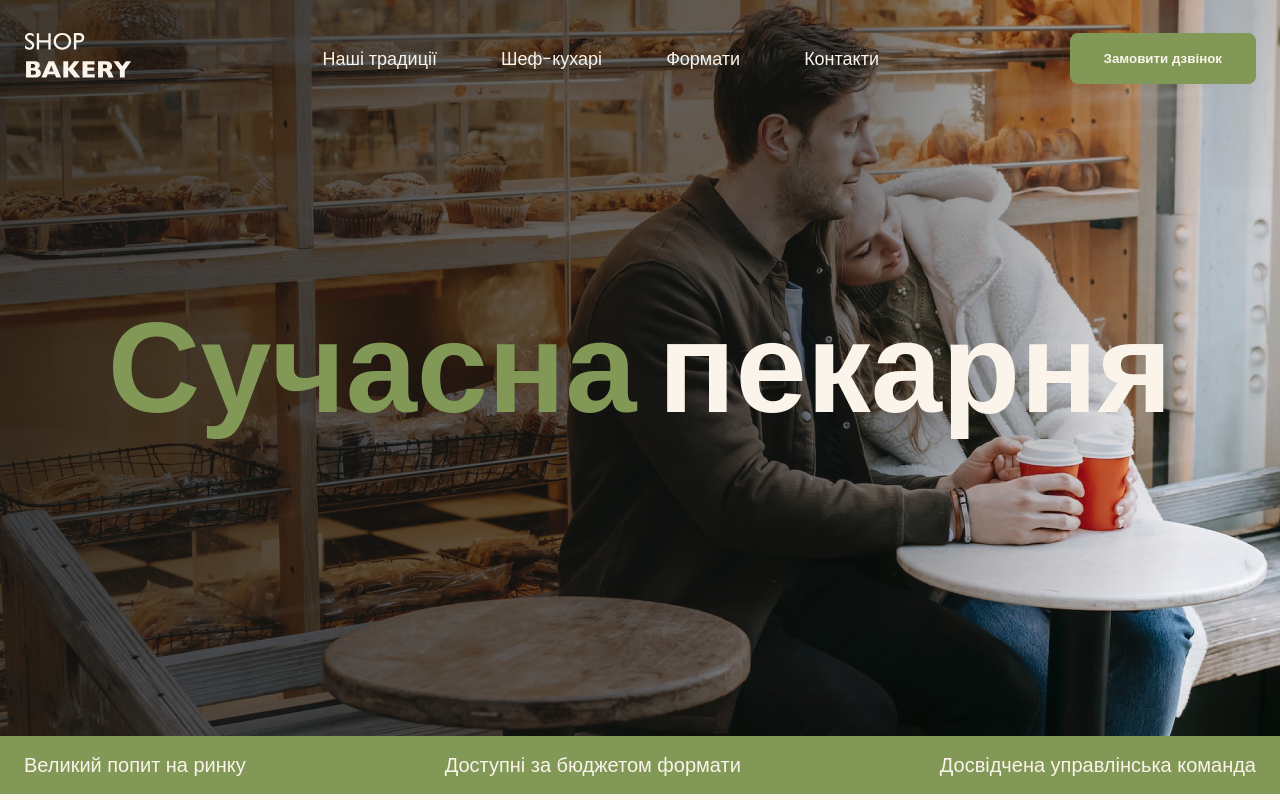
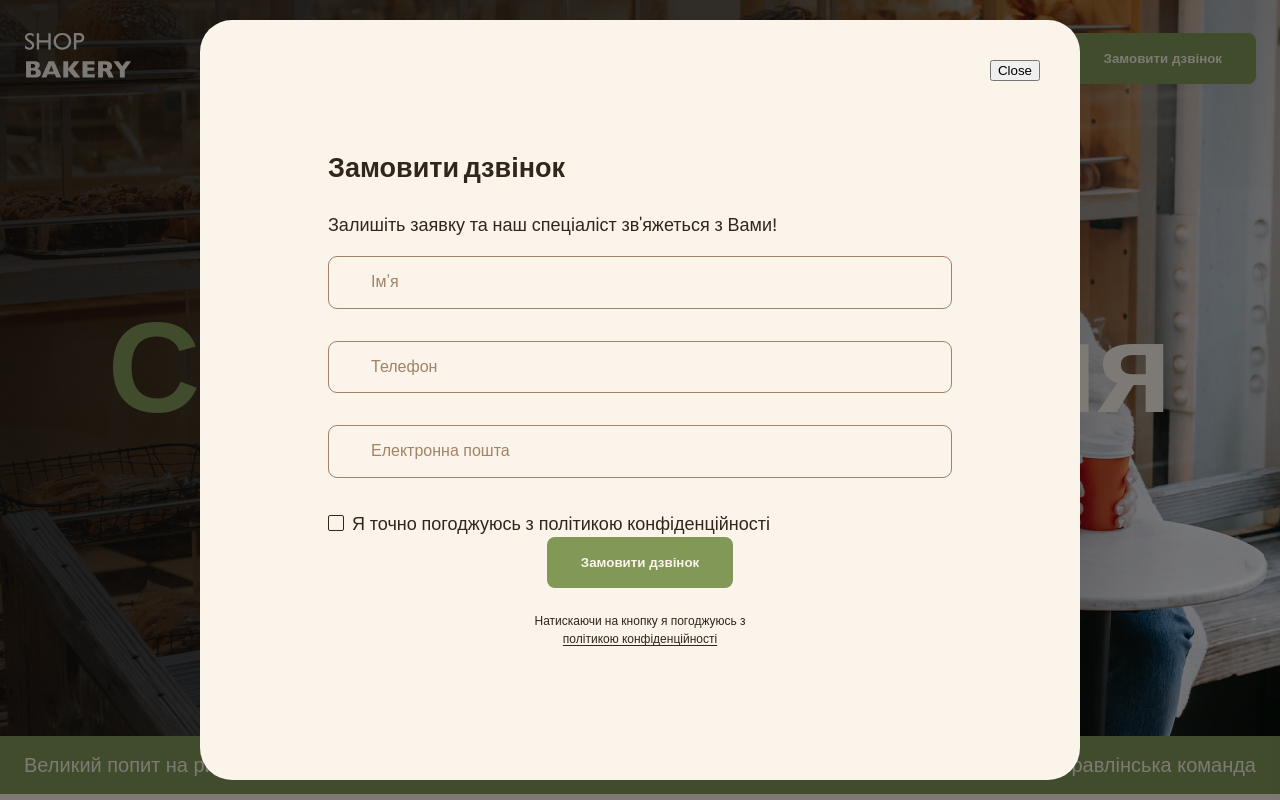
Before and after one commit to NastyaDudka/test, a plain HTML site: page index.html in a window 1280 px wide. Shown: the top 800 px of the page. Drawn offline with Linux system fonts and the light colour scheme.

Commit message:
module 14

```diff
--- a/css/styles.css
+++ b/css/styles.css
@@ -110,6 +110,13 @@ ul {
 .button:hover {
   color: var(--color-brand-dark);
   background-color: transparent;
+}
+
+.button:disabled {
+  color: grey;
+  background-color: lightgrey;
+  cursor: not-allowed;
+  border: currentColor;
 }
 
 /* link */
@@ -496,8 +503,10 @@ ul {
   max-width: 880px;
   height: 100%;
   max-height: 880px;
+  padding: 128px;
   background-color: var(--color-primary-light);
   border-radius: 32px;
+  overflow-y: auto;
 }
 
 .backdrop.is-hidden {
@@ -511,3 +520,103 @@ ul {
   top: 40px;
   right: 40px;
 }
+
+/* form */
+.form-field {
+  margin-bottom: 32px;
+  position: relative;
+}
+
+.form-label {
+  position: absolute;
+  top: 16px;
+  left: 42px;
+  font-size: 16px;
+  line-height: 1.17;
+  color: var(--color-secondary-dark);
+  transition: transform 0.3s;
+}
+
+.form-input:focus + .form-label {
+  transform: translate(-36px, -40px);
+}
+
+.form-input {
+  padding: 16px 42px;
+  width: 100%;
+  font-size: 16px;
+  line-height: 1.17;
+  border: 1px solid var(--color-secondary-dark);
+  border-radius: 9px;
+  background-color: transparent;
+}
+
+.form-input:focus {
+  border-color: var(--color-brand-normal);
+  outline: none;
+}
+
+.form-input:disabled {
+  border-color: lightgrey;
+}
+
+.form-input:disabled::placeholder {
+  color: lightgrey;
+}
+
+.form-input::placeholder {
+  color: var(--color-secondary-dark);
+  font-size: 16px;
+  line-height: 1.17;
+}
+
+.form-input:focus::placeholder {
+  color: var(--color-primary-dark);
+}
+
+.form-button {
+  display: block;
+  margin: 0 auto 24px;
+}
+
+.form-terms {
+  max-width: 220px;
+  margin: 0 auto;
+  font-size: 12px;
+  line-height: 1.5;
+  font-weight: 500;
+  text-align: center;
+}
+
+.form-terms-link {
+  color: var(--color-primary-dark);
+  text-underline-offset: 2px;
+}
+
+.checkbox {
+  position: relative;
+}
+
+.checkbox-input {
+  appearance: none;
+}
+
+.checkbox-input:checked + .checkbox-label::before {
+  background-color: green;
+}
+
+.checkbox-label {
+  padding-left: 24px;
+}
+
+.checkbox-label::before {
+  position: absolute;
+  top: 0;
+  left: 0;
+  margin-top: 5px;
+  width: 16px;
+  height: 16px;
+  border: 1px solid var(--color-primary-dark);
+  border-radius: 2px;
+  content: "";
+}
--- a/index.html
+++ b/index.html
@@ -198,7 +198,53 @@
                 Приєднуйтесь до мережі пекарень
               </h2>
               <p>Заповни форму, щоб ми звʼязались з тобою!</p>
-              <!-- form -->
+              <form name="contact-form" autocomplete="off" novalidate>
+                <div class="form-field">
+                  <input
+                    class="form-input"
+                    type="text"
+                    id="user-name"
+                    name="user-name"
+                  />
+                  <label class="form-label" for="user-name">Імʼя</label>
+                </div>
+
+                <div class="form-field">
+                  <label class="form-label visually-hidden" for="user-tel"
+                    >Телефон</label
+                  >
+                  <input
+                    class="form-input"
+                    type="tel"
+                    id="user-tel"
+                    name="user-tel"
+                    placeholder="Телефон"
+                  />
+                </div>
+
+                <div class="form-field">
+                  <label class="form-label visually-hidden" for="user-email"
+                    >Електронна пошта</label
+                  >
+                  <input
+                    class="form-input"
+                    type="email"
+                    id="user-email"
+                    name="user-email"
+                    placeholder="Електронна пошта"
+                  />
+                </div>
+
+                <button class="form-button button" type="submit">
+                  Замовити дзвінок
+                </button>
+                <p class="form-terms">
+                  Натискаючи на кнопку я погоджуюсь з
+                  <a class="form-terms-link" href="#"
+                    >політикою конфіденційності</a
+                  >
+                </p>
+              </form>
             </div>
 
             <iframe
@@ -277,9 +323,77 @@
       </div>
     </footer>
 
-    <div class="backdrop-is-hidden">
+    <div class="backdrop">
       <div class="modal">
         <button class="modal-btn-close" type="button">Close</button>
+        <h2>Замовити дзвінок</h2>
+        <p>Залишіть заявку та наш спеціаліст зв'яжеться з Вами!</p>
+        <form name="modal-form" autocomplete="off">
+          <div class="form-field">
+            <label class="form-label visually-hidden" for="user-name"
+              >Імʼя</label
+            >
+            <input
+              class="form-input"
+              type="tel"
+              id="uuser-name"
+              name="user-name"
+              placeholder="Імʼя"
+              minlength="2"
+              maxlength="20"
+              required
+            />
+          </div>
+
+          <div class="form-field">
+            <label class="form-label visually-hidden" for="user-tel"
+              >Телефон</label
+            >
+            <input
+              class="form-input"
+              type="tel"
+              id="user-tel"
+              name="user-tel"
+              placeholder="Телефон"
+              required
+              pattern="^\+[0-9]{12}"
+            />
+          </div>
+
+          <div class="form-field">
+            <label class="form-label visually-hidden" for="user-email"
+              >Електронна пошта</label
+            >
+            <input
+              class="form-input"
+              type="email"
+              id="user-email"
+              name="user-email"
+              placeholder="Електронна пошта"
+              required
+            />
+          </div>
+
+          <div class="checkbox">
+            <input
+              class="checkbox-input visually-hidden"
+              type="checkbox"
+              id="terms-conditions"
+              name="terms-conditions"
+            />
+            <label class="checkbox-label" for="terms-conditions"
+              >Я точно погоджуюсь з політикою конфіденційності</label
+            >
+          </div>
+
+          <button class="form-button button" type="submit">
+            Замовити дзвінок
+          </button>
+          <p class="form-terms">
+            Натискаючи на кнопку я погоджуюсь з
+            <a class="form-terms-link" href="#">політикою конфіденційності</a>
+          </p>
+        </form>
       </div>
     </div>
 
```
